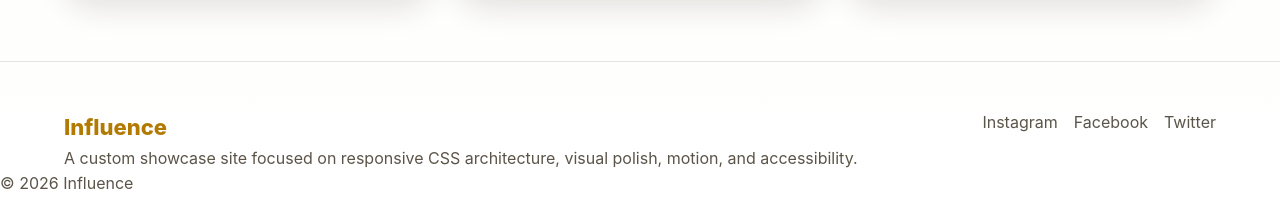
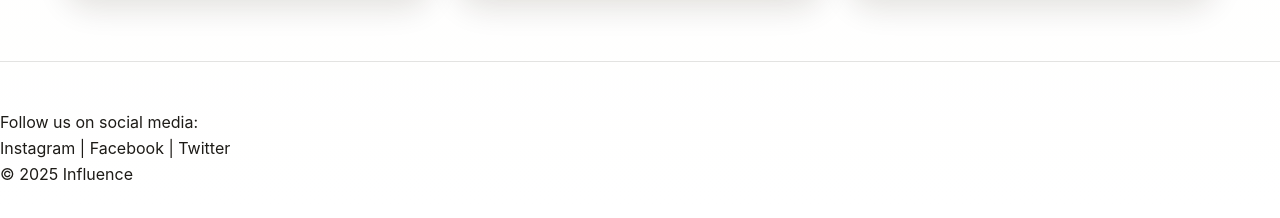
Before and after one commit to joshuaamacias/macias-wdd331-portfolio, a plain HTML site: page unit-6/capstone-css-showcase/index.html in a window 1280 px wide. Shown: the part 4839-5057 px from the top of the page. Drawn offline with Linux system fonts and the light colour scheme.

Commit message:
polishing

```diff
--- a/unit-6/capstone-css-showcase/index.html
+++ b/unit-6/capstone-css-showcase/index.html
@@ -9,6 +9,7 @@
     content="A custom CSS showcase site for Influence featuring responsive layout, motion, visual design, and advanced CSS techniques."
   />
   <meta name="theme-color" content="#050505" />
+
   <script>
     (() => {
       const savedTheme = localStorage.getItem("theme");
@@ -17,12 +18,19 @@
       document.documentElement.dataset.theme = theme;
     })();
   </script>
+
   <link rel="stylesheet" href="css/styles.css" />
-  <link rel="apple-touch-icon" sizes="180x180" href="favicon_io/apple-touch-icon.png">
-  <link rel="icon" type="image/png" sizes="32x32" href="favicon_io/favicon-32x32.png">
-  <link rel="icon" type="image/png" sizes="16x16" href="favicon_io/favicon-16x16.png">
-  <link rel="manifest" href="/site.webmanifest">
+
+  <link rel="apple-touch-icon" sizes="180x180" href="favicon_io/apple-touch-icon.png" />
+  <link rel="icon" type="image/png" sizes="32x32" href="favicon_io/favicon-32x32.png" />
+  <link rel="icon" type="image/png" sizes="16x16" href="favicon_io/favicon-16x16.png" />
+  <link rel="icon" href="favicon_io/favicon.ico" />
+  <link rel="manifest" href="favicon_io/site.webmanifest" />
+
+  <script src="script.js" defer></script>
 </head>
+
+
 <body>
   <div class="scroll-progress" aria-hidden="true">
     <span class="scroll-progress__bar" id="progressBar"></span>
@@ -399,27 +407,14 @@
     </section>
   </main>
 
-  <footer class="site-footer">
-    <div class="shell site-footer__inner">
-      <div>
-        <p class="site-footer__brand">Influence</p>
-        <p class="site-footer__text">
-          A custom showcase site focused on responsive CSS architecture, visual polish, motion, and accessibility.
-        </p>
-      </div>
-
-      <nav class="site-footer__links" aria-label="Social media links">
-        <a href="#">Instagram</a>
-        <a href="#">Facebook</a>
-        <a href="#">Twitter</a>
-      </nav>
+    <footer class="site-footer">
+    <p>Follow us on social media:</p>
+    <div class="social-links">
+      <a href="#" target="_blank">Instagram</a> |
+      <a href="#" target="_blank">Facebook</a> |
+      <a href="#" target="_blank">Twitter</a>
     </div>
-
-    <p class="site-footer__copyright">
-      &copy; <span id="currentYear">2025</span> Influence
-    </p>
+    <p>&copy; 2025 Influence</p>
   </footer>
-
-  <script src="script.js"></script>
 </body>
 </html>
```
